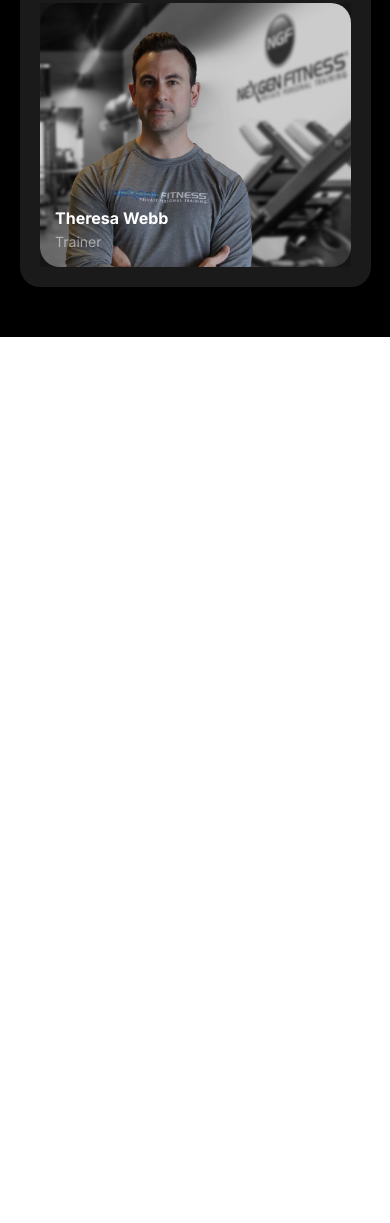
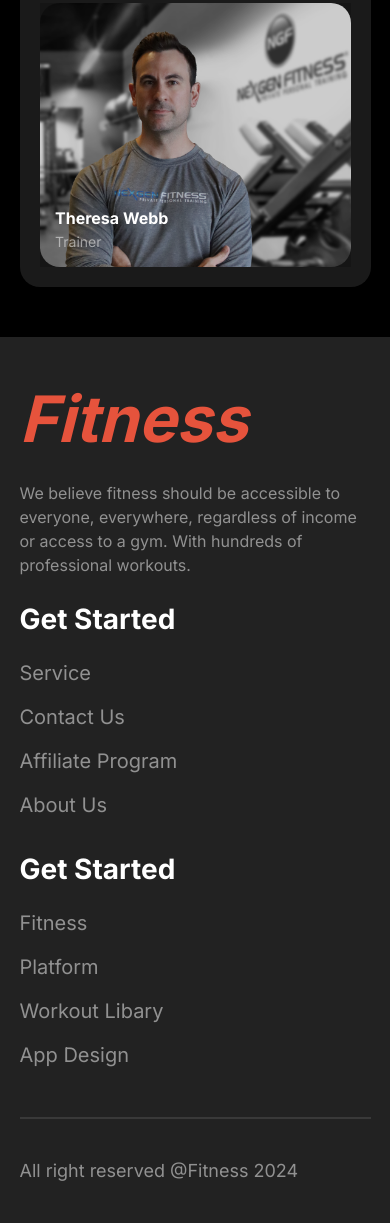
Before and after one commit to Jakaria030/fitness, a plain HTML site: page index.html in a window 390 px wide. Shown: the part 6610-7833 px from the top of the page. Before the commit the page ends 6947 px from the top, so only its background shows below. Drawn offline with Linux system fonts and the light colour scheme; a web font is replaced by a local one.

Commit message:
footer section completed

```diff
--- a/index.html
+++ b/index.html
@@ -266,6 +266,39 @@
     </section>
     <!-- Trainer section end -->
 
-
+    <!-- footer section start -->
+    <footer class="container-fluid footer-container">
+        <div class="container">
+            <div class="footer-row d-flex">
+                <div class="footer-col-50">
+                    <h1 class="foooter-logo"><em>Fitness</em></h1>
+                    <p class="footer-description">We believe fitness should be accessible to everyone, everywhere, regardless of income or access to a gym. With hundreds of professional workouts.</p>
+                </div>
+                <div class="footer-col-50 d-flex">
+                    <div class="footer-col-25">
+                        <h2>Get Started</h2>
+                        <ul class="footer-menu">
+                            <li><a href="#">Service</a></li>
+                            <li><a href="">Contact Us</a></li>
+                            <li><a href="">Affiliate Program</a></li>
+                            <li><a href="">About Us</a></li>
+                        </ul>
+                    </div>
+                    <div class="footer-col-25">
+                        <h2>Get Started</h2>
+                        <ul class="footer-menu">
+                            <li><a href="#">Fitness</a></li>
+                            <li><a href="">Platform</a></li>
+                            <li><a href="">Workout Libary</a></li>
+                            <li><a href="">App Design</a></li>
+                        </ul>
+                    </div>
+                </div>
+            </div>
+            <hr class="hr-line">
+            <p class="copyright-description">All right reserved @Fitness 2024</p>
+        </div>
+    </footer>
+    <!-- footer section end -->
 </body>
 </html>
--- a/styles/style.css
+++ b/styles/style.css
@@ -548,8 +548,67 @@ body{
 }
 /* trainer section styles end */
 
+/* footer section styles start */
+.footer-container{
+    background: var(--color-dark);
+}
 
-/* responsive for moblie devices */
+.footer-row{
+    padding-top: 50px;
+    gap: 100px;
+}
+
+.foooter-logo{
+    color: var(--color-primary);
+    font-size: 4.5rem;
+    margin-bottom: 50px;
+    padding-top: 20px;
+}
+
+.footer-description{
+    color: var(--color-light);
+    font-size: 1.125rem;
+}
+
+.footer-col-50{
+    width: 50%;
+    justify-content: space-between;
+}
+
+.footer-col-25 h2{
+    color: var(--color-white);
+    font-size: 2rem;
+    margin-bottom: 20px;
+}
+
+ .footer-menu li{
+    list-style-type: none;
+}
+
+.footer-menu li a{
+    text-decoration: none;
+    color: var(--color-light);
+    font-size: 1.5rem;
+    display: block;
+    padding: 10px 0;
+}
+
+.hr-line{
+    border: 1px solid rgba(255, 255, 255, 0.1);
+    margin-top: 40px;
+}
+
+.copyright-description{
+    text-align: center;
+    padding: 40px 0;
+    color: var(--color-light);
+    font-size: 1.25rem;
+}
+/* footer section styles end */
+
+
+
+/* responsive for small devices */
 @media screen and (max-width: 576px){
     /* common styles start */
     .container{
@@ -765,4 +824,39 @@ body{
         font-size: 0.875rem;
     }
     /* trainer gallery styles end */
+
+    /* footer section styles start */
+    .footer-row{
+        flex-direction: column;
+        gap: 30px;
+    }
+
+    .foooter-logo{
+        font-size: 4rem;
+    }
+
+    .footer-description{
+        font-size: 1rem;
+    }
+
+    .footer-menu li a{
+        font-size: 1.25rem;
+    }
+
+    .footer-col-50{
+        flex-direction: column;
+        width: 100%;
+        justify-content: flex-start;
+        gap: 30px;
+    }
+
+    .footer-col-25 h2{
+        font-size: 1.75rem;
+    }
+
+    .copyright-description{
+        text-align: left;
+        font-size: 1.125rem;
+    }
+    /* footer section styles end */
 }
```
